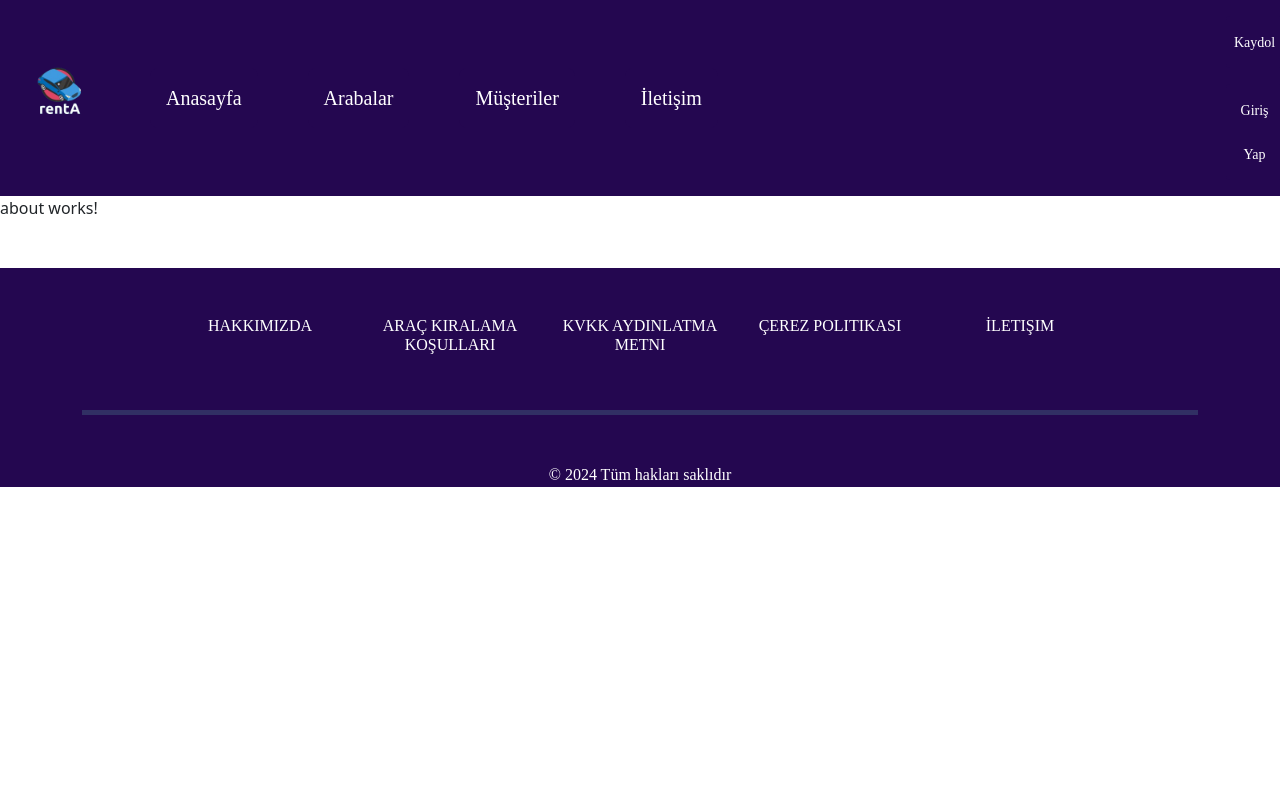
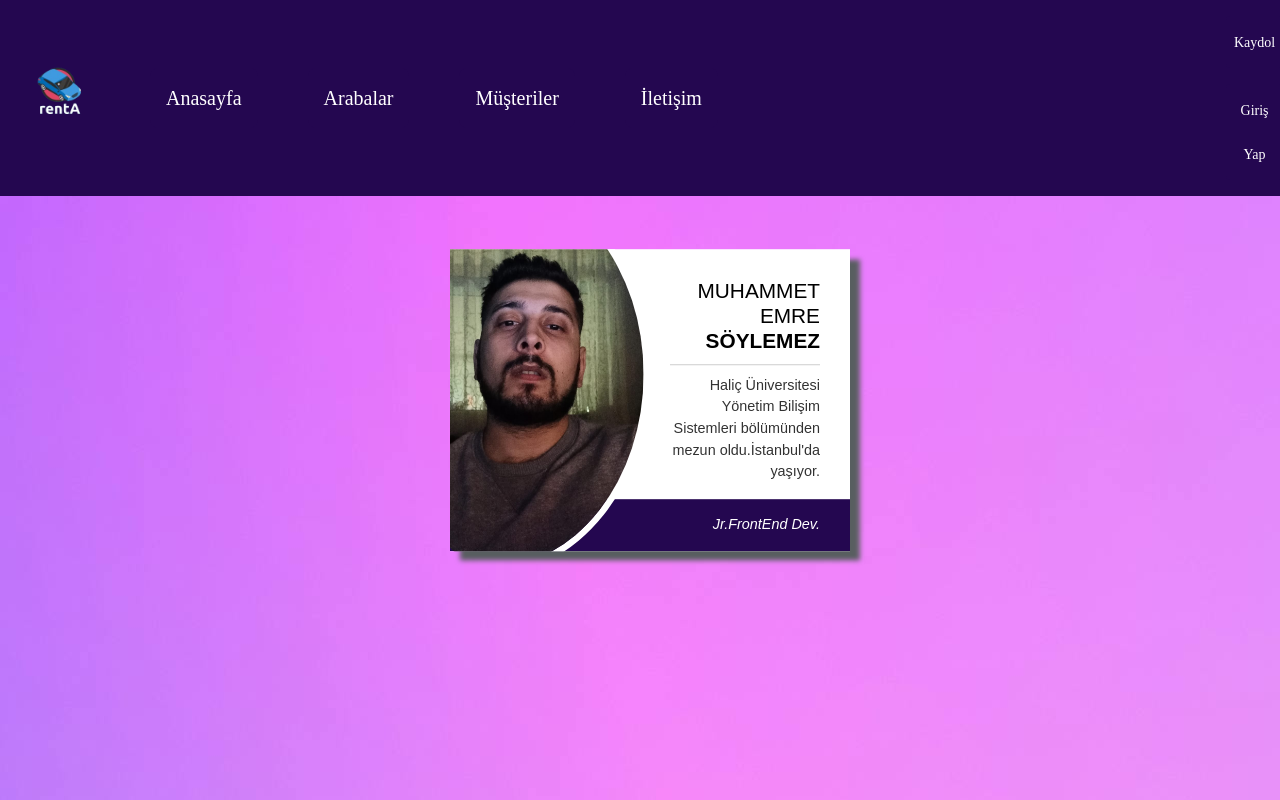
Before and after one commit to soymze/rentA, an Angular app: page /about in a window 1280 px wide. Shown: the top 800 px of the page. Built offline with nearby package versions, Linux system fonts and the light colour scheme.

Commit message:
about page

```diff
--- a/src/app/app.component.css
+++ b/src/app/app.component.css
@@ -137,3 +137,7 @@ hr{
 p{
 font-family: 'AndadaPro-Bold';
 }
+
+footer{
+  margin-top: auto;
+}
--- a/src/app/pages/about/about.component.css
+++ b/src/app/pages/about/about.component.css
@@ -0,0 +1,115 @@
+
+.background {
+    width:100%;
+    height: 100%;
+    background-image: url(../../../assets/about.jpg);
+}
+
+figure.snip0045 {
+    font-family: 'Raleway', Arial, sans-serif;
+    position: relative;
+    overflow: hidden;
+    margin: 10px;
+    min-width: 380px;
+    max-width: 480px;
+    width: 100%;
+    background: #ffffff;
+    color: #000000;
+  }
+  figure.snip0045 * {
+    -webkit-box-sizing: border-box;
+    box-sizing: border-box;
+  }
+  figure.snip0045 > img {
+    width: 50%;
+    border-radius: 50%;
+    border: 4px solid #ffffff;
+    -webkit-transition: all 0.35s ease-in-out;
+    transition: all 0.35s ease-in-out;
+    -webkit-transform: scale(1.6);
+    transform: scale(1.6);
+    position: relative;
+    left: -15%;
+    z-index: 1;
+  }
+  figure.snip0045 figcaption {
+    padding: 20px 30px 20px 20px;
+    position: absolute;
+    right: 0;
+    width: 50%;
+  }
+  figure.snip0045 figcaption h2,
+  figure.snip0045 figcaption p {
+    margin: 0;
+    text-align: right;
+    padding: 10px 0;
+    width: 100%;
+  }
+
+  figure.snip0045 figcaption h2 {
+    font-size: 1.3em;
+    font-weight: 300;
+    text-transform: uppercase;
+    border-bottom: 1px solid rgba(0, 0, 0, 0.2);
+  }
+
+  figure.snip0045 figcaption h2 span {
+    font-weight: 800;
+  }
+
+  figure.snip0045 figcaption p {
+    font-size: 0.9em;
+    opacity: 0.8;
+  }
+
+  figure.snip0045 figcaption .icons {
+    width: 100%;
+    text-align: right;
+  }
+
+  figure.snip0045 figcaption .icons i {
+    font-size: 26px;
+    padding: 5px;
+    top: 50%;
+    color: #000000;
+  }
+
+  figure.snip0045 figcaption a {
+    opacity: 0.3;
+    -webkit-transition: opacity 0.35s;
+    transition: opacity 0.35s;
+  }
+
+  figure.snip0045 figcaption a:hover {
+    opacity: 0.8;
+  }
+
+  figure.snip0045 .position {
+    width: 100%;
+    text-align: right;
+    padding: 15px 30px;
+    font-size: 0.9em;
+    opacity: 1;
+    font-style: italic;
+    color: #ffffff;
+    background: #000000;
+  }
+
+  figure.snip0045.red .position {
+    background: #240750;
+  }
+
+  figure.snip0045:hover > img,
+  figure.snip0045.hover > img {
+    left: -12%;
+  }
+
+  img{
+    max-height: 250px;
+    object-fit: cover;
+    padding-left: 40px;
+  }
+
+  .red{
+    box-shadow: 10px 10px 5px rgb(88, 94, 96);
+  }
--- a/src/app/pages/about/about.component.html
+++ b/src/app/pages/about/about.component.html
@@ -1 +1,17 @@
-<p>about works!</p>
+<div class="background">
+  <div class="us  position-absolute top-50 start-50 translate-middle">
+    <figure class="snip0045 red">
+        <figcaption>
+          <h2>Muhammet Emre <span>SÖYLEMEZ</span></h2>
+          <p>Haliç Üniversitesi Yönetim Bilişim Sistemleri bölümünden mezun oldu.İstanbul'da yaşıyor.</p>
+          <div class="icons">
+            <a href="#"><i class="ion-ios-home"></i></a>
+            <a href="#"><i class="ion-ios-email"></i></a>
+            <a href="#"><i class="ion-ios-telephone"></i></a>
+          </div>
+        </figcaption>
+        <img src="../../../assets/aboutprfl.jpeg" alt="sample7"/>
+        <div class="position">Jr.FrontEnd Dev.</div>
+      </figure>
+  </div>
+</div>
--- a/src/app/pages/cars/cars.component.css
+++ b/src/app/pages/cars/cars.component.css
@@ -202,3 +202,7 @@
   .checkbox-wrapper-13{
     margin-left: 20px;
   }
+
+  .card{
+    margin: 60px;
+  }
```
Also changed, not shown: src/assets/about.jpg (added), src/assets/aboutprfl.jpeg (added).
